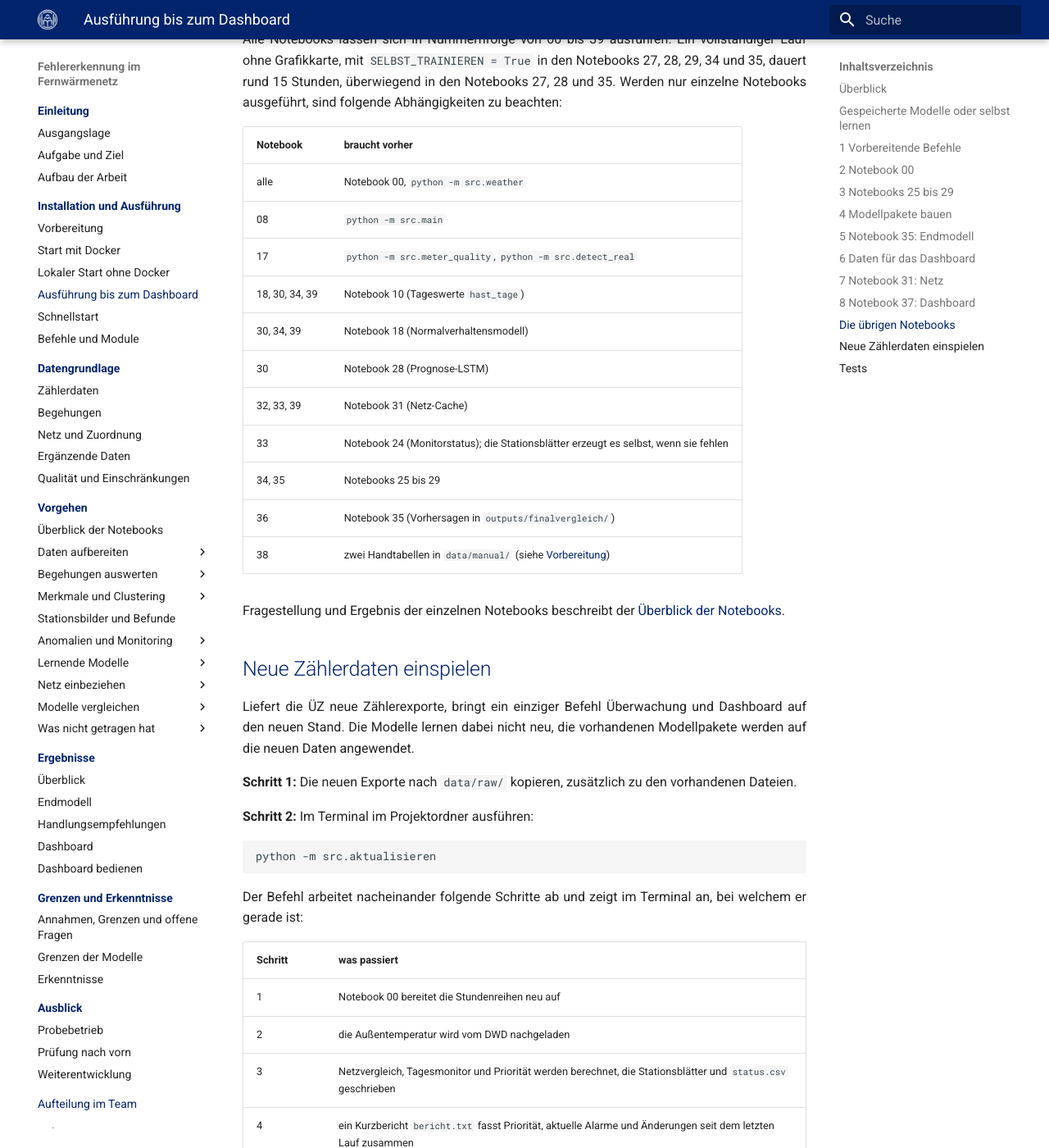
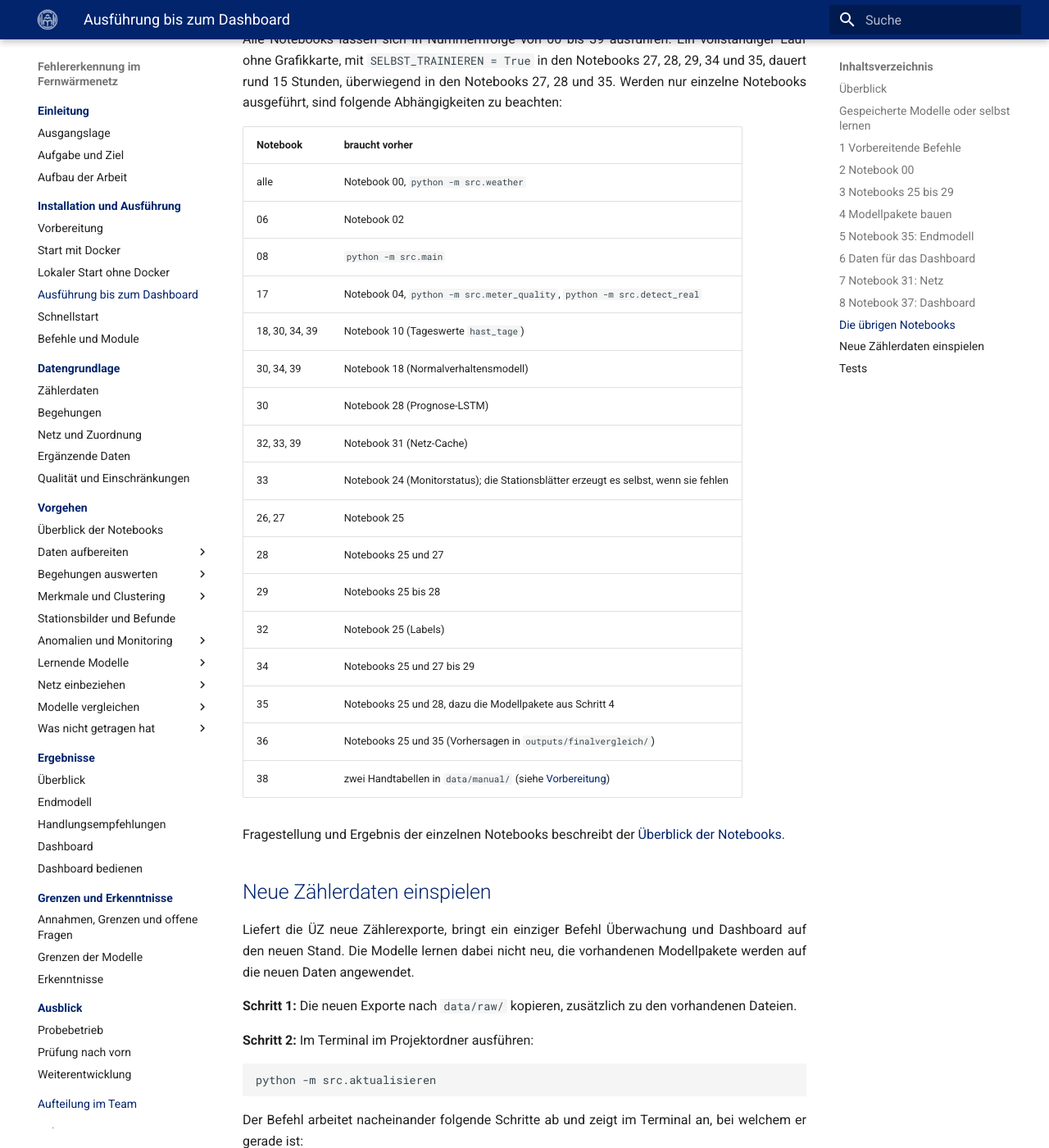
Before and after one commit to ivelinayna/projektseminar, an MkDocs documentation site: the page built from docs/installation/ausfuehrung.md, in a window 1280 px wide and 1400 px high, scrolled down 5157 px. Shown: the whole window at 82% size. Built offline with MkDocs 1.6.1 and Material for MkDocs 9.7.7, drawn with Linux system fonts in a browser that asks for light colours; some of the changed text lies outside the part shown.

Commit message:
Doku und Konfiguration: Widersprüche behoben (Aufbau, Abhängigkeiten, Tests, Befehle, alte Nummern), README mit pytest und src.aktualisieren

```diff
--- a/docker-compose.yml
+++ b/docker-compose.yml
@@ -1,4 +1,4 @@
-#Start: docker compose up jupyter   (oder dashboard, docs, app)
+#Start: docker compose up jupyter   (oder dashboard, docs)
 #Die Rohdaten liegen nicht im Image. Sie müssen lokal unter data/raw/ liegen und werden eingehängt.
 x-projekt: &projekt
   build: .
--- a/docs/installation/ausfuehrung.md
+++ b/docs/installation/ausfuehrung.md
@@ -182,15 +182,21 @@ ausgeführt, sind folgende Abhängigkeiten zu beachten:
 | Notebook | braucht vorher |
 |---|---|
 | alle | Notebook 00, `python -m src.weather` |
+| 06 | Notebook 02 |
 | 08 | `python -m src.main` |
-| 17 | `python -m src.meter_quality`, `python -m src.detect_real` |
+| 17 | Notebook 04, `python -m src.meter_quality`, `python -m src.detect_real` |
 | 18, 30, 34, 39 | Notebook 10 (Tageswerte `hast_tage`) |
 | 30, 34, 39 | Notebook 18 (Normalverhaltensmodell) |
 | 30 | Notebook 28 (Prognose-LSTM) |
 | 32, 33, 39 | Notebook 31 (Netz-Cache) |
 | 33 | Notebook 24 (Monitorstatus); die Stationsblätter erzeugt es selbst, wenn sie fehlen |
-| 34, 35 | Notebooks 25 bis 29 |
-| 36 | Notebook 35 (Vorhersagen in `outputs/finalvergleich/`) |
+| 26, 27 | Notebook 25 |
+| 28 | Notebooks 25 und 27 |
+| 29 | Notebooks 25 bis 28 |
+| 32 | Notebook 25 (Labels) |
+| 34 | Notebooks 25 und 27 bis 29 |
+| 35 | Notebooks 25 und 28, dazu die Modellpakete aus Schritt 4 |
+| 36 | Notebooks 25 und 35 (Vorhersagen in `outputs/finalvergleich/`) |
 | 38 | zwei Handtabellen in `data/manual/` (siehe [Vorbereitung](vorbereitung.md)) |
 
 Fragestellung und Ergebnis der einzelnen Notebooks beschreibt der [Überblick der Notebooks](../notebooks.md).
--- a/docs/requirements.txt
+++ b/docs/requirements.txt
@@ -1,3 +1,3 @@
 #Nur für den Doku-Build (Read the Docs, mkdocs serve). Projektpakete stehen in ../requirements.txt.
-mkdocs>=1.6
+mkdocs>=1.6,<2
 mkdocs-material>=9.5
```
Also changed, not shown: other parts of docs/installation/ausfuehrung.md (+1 -1 lines), README.md (+6 -2 lines), data/README.md (+1 -1 lines), docs/anhang.md (deleted, +0 -3 lines), docs/einleitung/aufbau.md (+4 -2 lines), docs/installation/pipeline.md (+5 -3 lines), docs/notebooks.md (+14 -14 lines), 2 other files.
